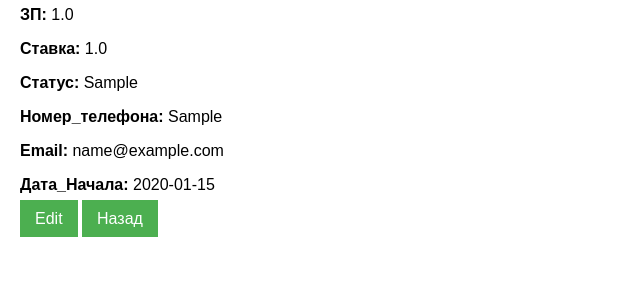
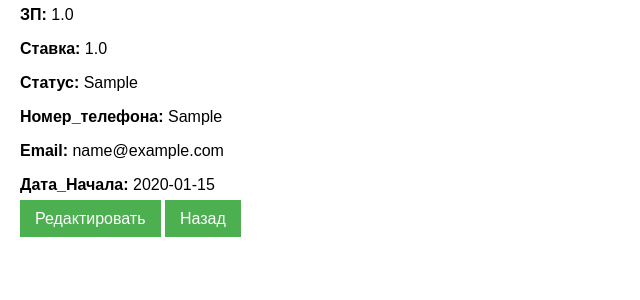
Before and after one commit to Seoma228322/employee, a FastAPI app: page /employees/1 in a window 1280 px wide. Shown: the part 292-592 px from the top of the page, without its empty margins (0-640 px from the left). Run offline with FastAPI, Linux system fonts and the light colour scheme; tables that the repository leaves empty hold one stand-in row (values such as "Sample post").

Commit message:
Update employee_detail.html

```diff
--- a/app/templates/employee_detail.html
+++ b/app/templates/employee_detail.html
@@ -14,7 +14,7 @@
     <p><strong>Email:</strong> {{ employee.email }}</p>
     <p><strong>Дата_Начала:</strong> {{ employee.Дата_Начала }}</p>
 
-    <a href="/employees/{{ employee.id }}/edit" class="button">Edit</a>
+    <a href="/employees/{{ employee.id }}/edit" class="button">Редактировать</a>
     <a href="/" class="button">Назад</a>
 
 {% endblock %}
```
